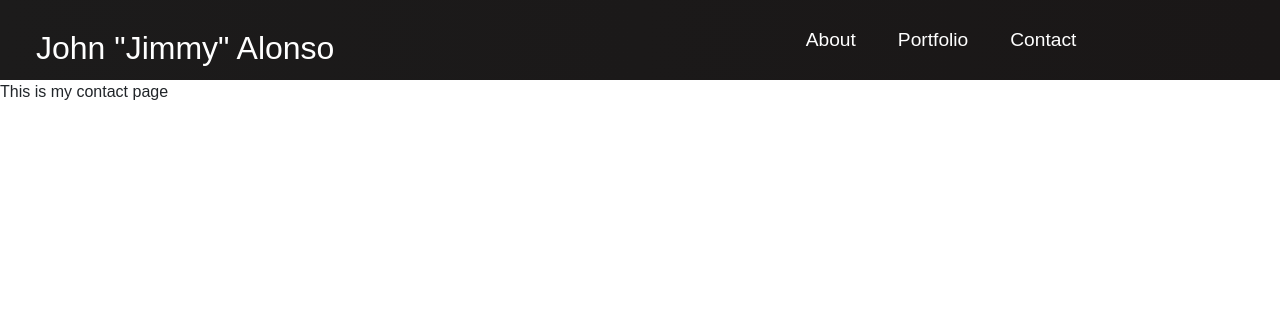
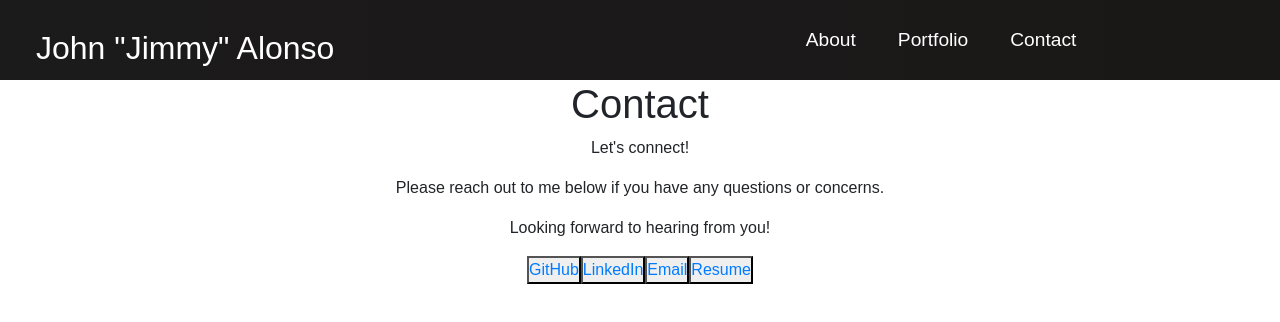
Before and after one commit to jvalon9455/react-portfolio, a React (Create React App) app: page /contact in a window 1280 px wide. Shown: the top 322 px of the page. Built offline with nearby package versions, Linux system fonts and the light colour scheme.

Commit message:
added contact page with linked figures

```diff
--- a/src/components/pages/Contact.jsx
+++ b/src/components/pages/Contact.jsx
@@ -1,11 +1,39 @@
-import React from 'react';
+import React from "react";
+import Resume from "../images/Resume.pdf";
 
 const Contact = () => {
-    return (
-        <div>
-            <div>This is my contact page</div>
-        </div>
-    );
+  return (
+    <div className="container text-center pb-5">
+      <h1>Contact</h1>
+
+      <p> Let's connect!</p>
+      <p>Please reach out to me below if you have any questions or concerns.</p>
+      <p>Looking forward to hearing from you!</p>
+
+      <div className="contact">
+        <button>
+          <a href="https://github.com/jvalon9455">
+            <i className="github"></i> GitHub
+          </a>
+        </button>
+        <button>
+          <a href="https://www.linkedin.com/in/john-alonso-0487961a6/">
+            <i className="linkedin"></i> LinkedIn
+          </a>
+        </button>
+        <button>
+          <a href="mailto:jvalon9455@gmail.com">
+            <i className="Email"></i> Email
+          </a>
+        </button>
+        <button className="resumeBtn">
+          <a href={Resume}>
+            <i className="resume"></i> Resume
+          </a>
+        </button>
+      </div>
+    </div>
+  );
 };
 
 export default Contact;
```
Also changed, not shown: 1 other file (tests, documents, lock files or other folders).
